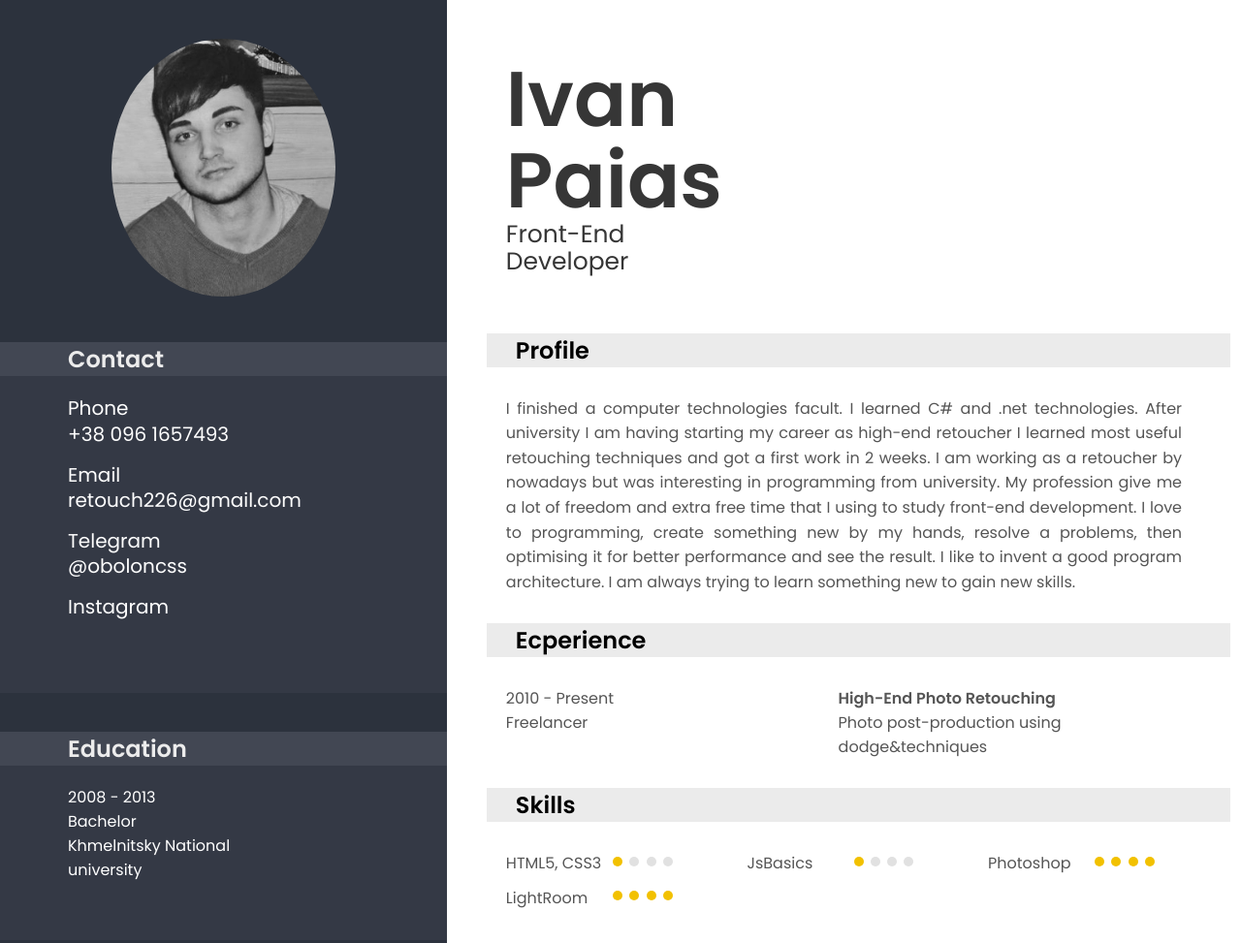
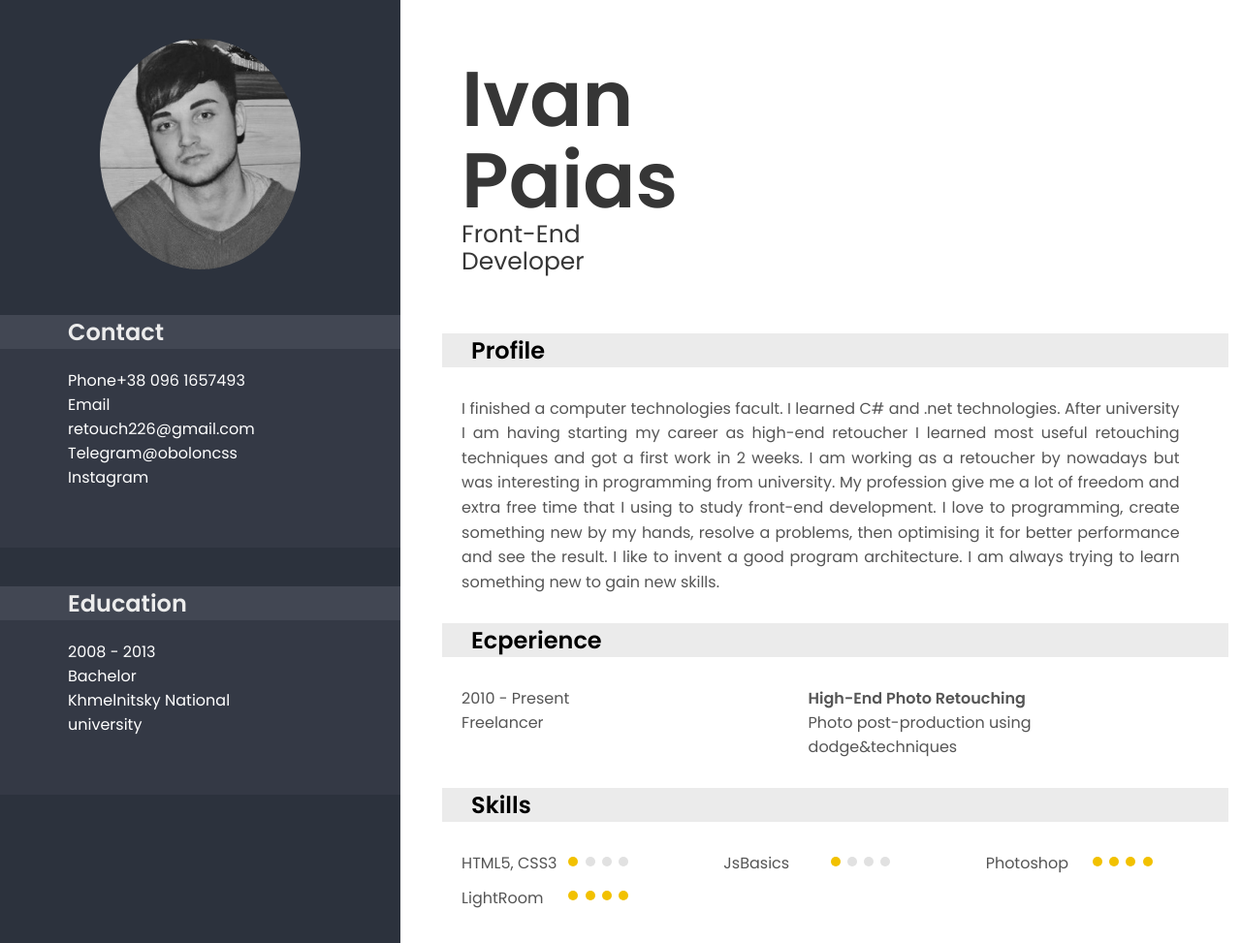
Before and after one commit to block4chain226/rsschool-cv, a plain HTML site: page index.html in a window 1280 px wide. Shown: the top 973 px of the page at 97% size. Drawn offline with Linux system fonts and the light colour scheme.

Commit message:
fix: errors divs in ul

```diff
--- a/index.html
+++ b/index.html
@@ -21,25 +21,21 @@
             <h2>Contact</h2>
             <div class="contact__info">
               <ul class="">
-                <div class="contact__block">
                 <li><span>Phone</span><span>+38 096 1657493</span></li>
-                </div>
-                <div class="contact__block">
+
                 <li>
-                    <span>Email</span
-                    ><span><a href="">retouch226@gmail.com</a></span>
+                  <span>Email</span><br /><span
+                    ><a href="">retouch226@gmail.com</a></span
+                  >
                 </li>
-                </div>
-                <div class="contact__block">
+
                 <li>
                   <span>Telegram</span><span><a href="">@oboloncss</a></span>
                 </li>
-                </div>
-                <div class="contact__block">
+
                 <li>
                   <span><a href="">Instagram</a></span>
                 </li>
-                </div>
               </ul>
             </div>
           </section>
@@ -165,10 +161,11 @@
               <h3 class="title">Code example</h3>
               <div class="code__content">
                 <div class="code__explain">
-                <span>Adding dynamic trash button to each film on Film site</span>
+                  <span
+                    >Adding dynamic trash button to each film on Film site</span
+                  >
                 </div>
                 <div class="code__text">
-                <p>
                   <pre><code>
   function addTrash(item) {
     const ulWatchedFilms = document.querySelector("#watched-films");
@@ -193,10 +190,8 @@
     });
   }
                 </code></pre>
-              </p>
                 </div>
               </div>
-
             </section>
             <!--Footer-->
             <footer class="footer">
```
Lines whose indentation alone changed are shown as unchanged.
